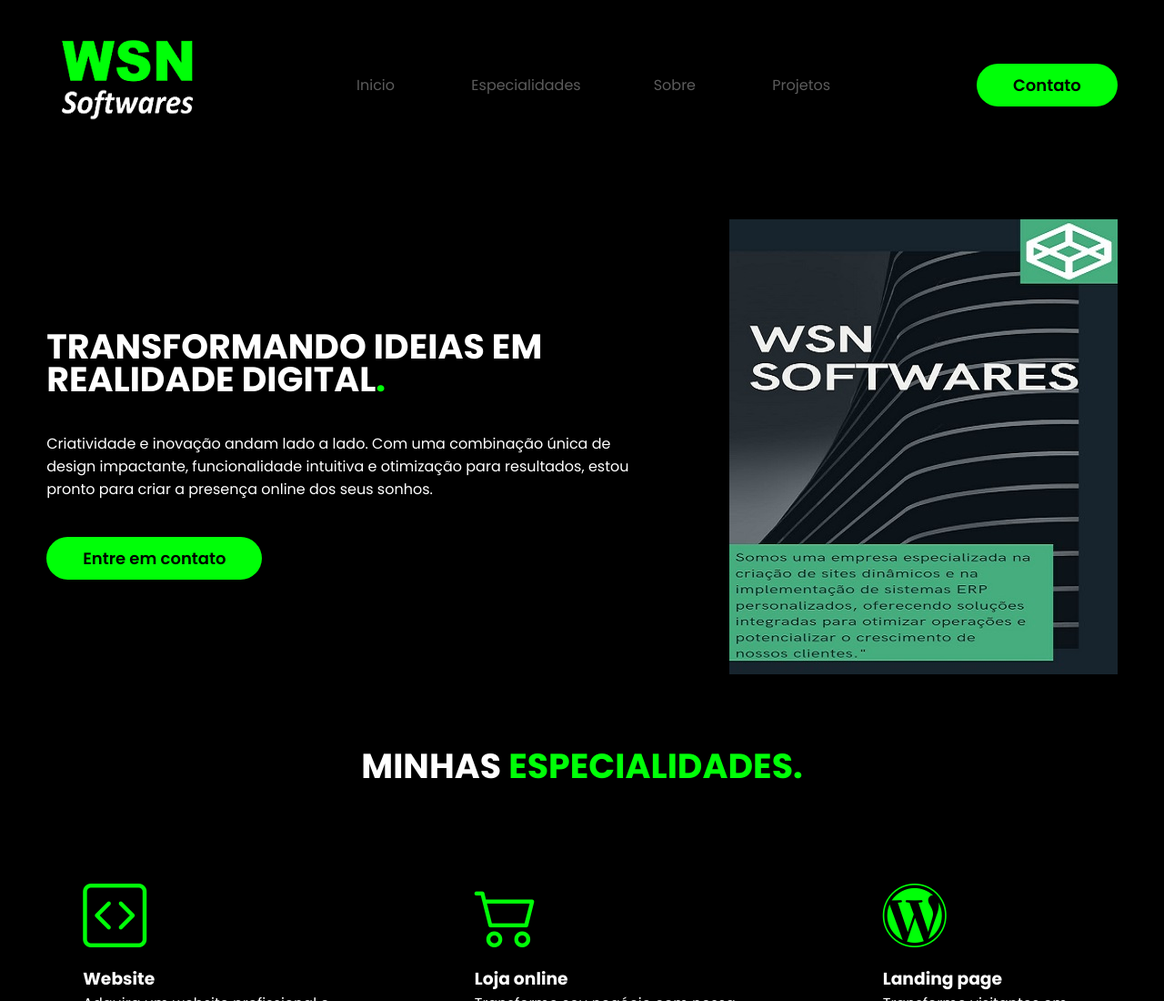
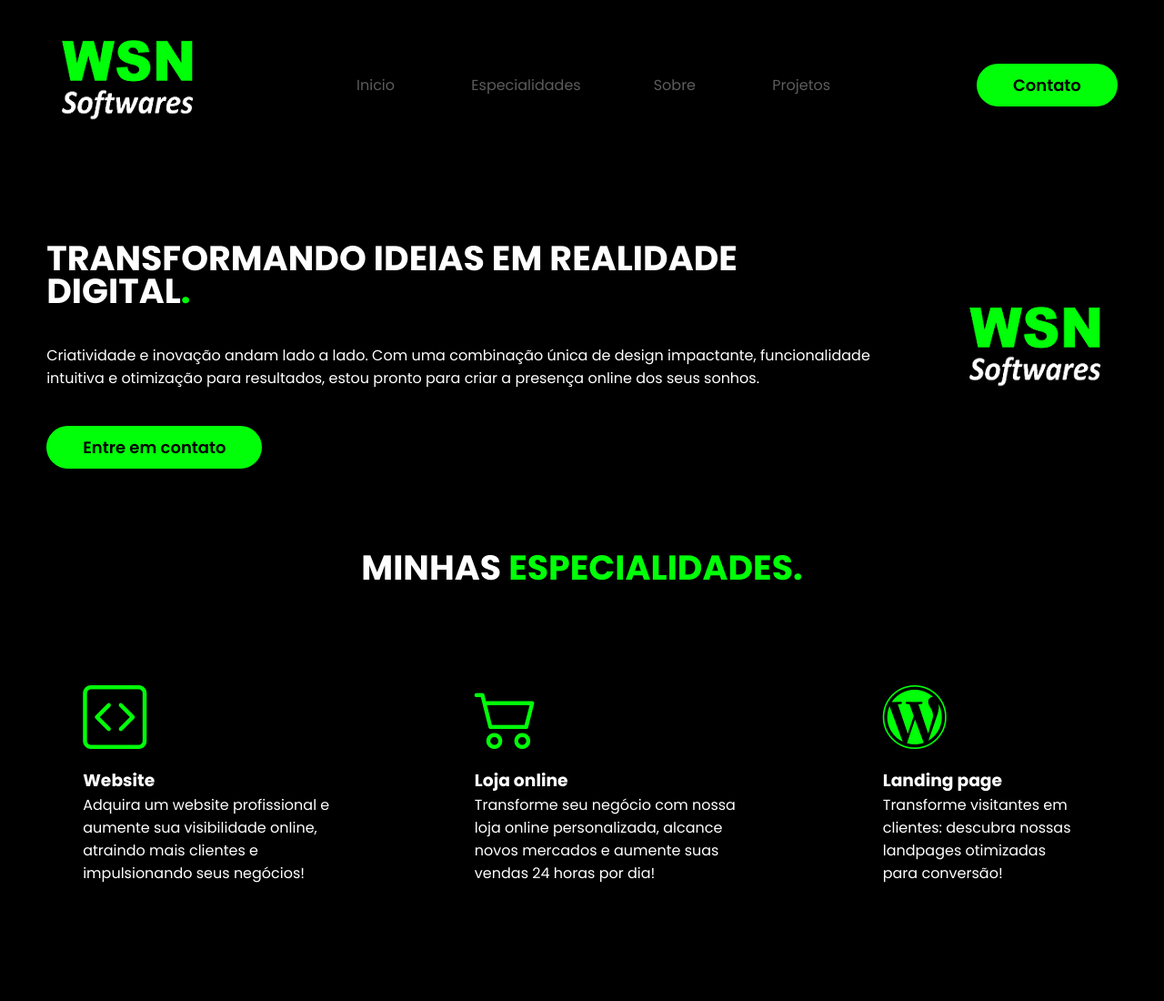
Before and after one commit to WeversonSGusmao/Portifolio, a plain HTML site: page index.html in a window 1280 px wide. Shown: the top 1100 px of the page at 91% size. Drawn offline with nearby package versions, Linux system fonts and the light colour scheme.

Commit message:
Update index.html

```diff
--- a/index.html
+++ b/index.html
@@ -77,7 +77,7 @@
                 </div>
               </div><!--txt-topo-site-->
               <div class="img-topo-site">
-                <img src="images/mkt.jpg" alt="">
+                <img src="images/logo.png" alt="">
 
               </div><!--img-topo-site-->
           </div><!--flex-->
```
